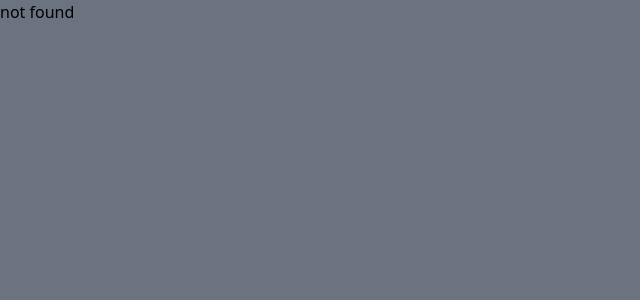
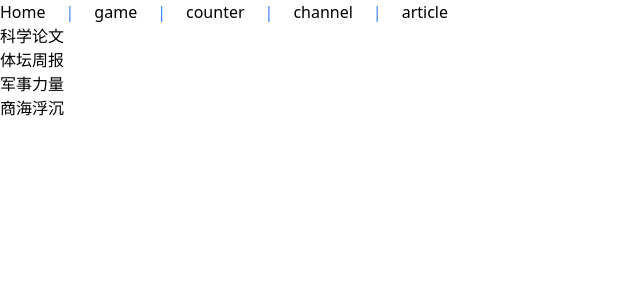
Before and after one commit to xugaoyang/react-learning, a React (Vite) app: page /article in a window 1280 px wide. Before the commit this address had no page. Shown: the top 300 px of the page, without its empty margins (0-640 px from the left). Built offline with nearby package versions, Linux system fonts and the light colour scheme.

Commit message:
路由导航传参获取测试

```diff
--- a/src/layout/index.jsx
+++ b/src/layout/index.jsx
@@ -19,6 +19,10 @@ function Layout() {
         <NavLink to="/channel" end>
           channel
         </NavLink>
+        <span className="m-5 text-blue-500">|</span>
+        <NavLink to="/article" end>
+          article
+        </NavLink>
       </nav>
       <main>
         <Outlet />
--- /dev/null
+++ b/src/pages/article/ArticleDetail.jsx
@@ -0,0 +1,8 @@
+import { useParams } from "react-router-dom"
+
+function ArticleDetail() {
+  const params = useParams()
+  return <div className="">我是文章{params.id}</div>
+}
+
+export default ArticleDetail
--- /dev/null
+++ b/src/pages/article/index.jsx
@@ -0,0 +1,37 @@
+import { useNavigate } from "react-router-dom"
+
+function Article() {
+  const navigate = useNavigate()
+  const list = [
+    {
+      id: 1,
+      name: '科学论文',
+    },
+    {
+      id: 2,
+      name: '体坛周报',
+    },
+    {
+      id: 3,
+      name: '军事力量',
+    },
+    {
+      id: 4,
+      name: '商海浮沉',
+    },
+  ]
+  const jumpToDetail = (id) => {
+    navigate(`/articleDetail/${id}`)
+  }
+  return (
+    <>
+      <ul>
+        {list.map((item) => (
+          <li key={item.id} onClick={() => jumpToDetail(item.id)} className="cursor-pointer text-black hover:text-red-600">{item.name}</li>
+        ))}
+      </ul>
+    </>
+  )
+}
+
+export default Article
```
Also changed, not shown: src/routes/index.jsx (+11 -0 lines).
